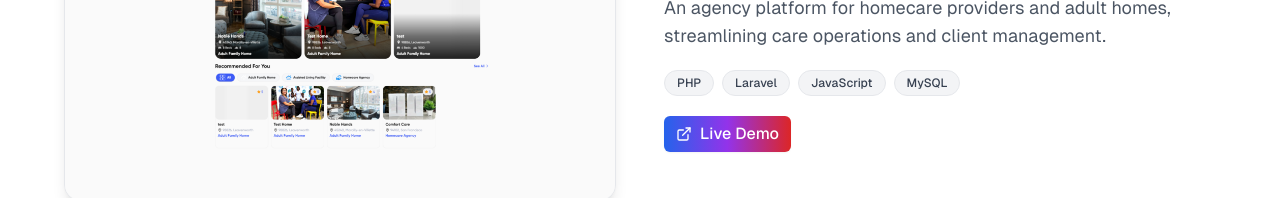
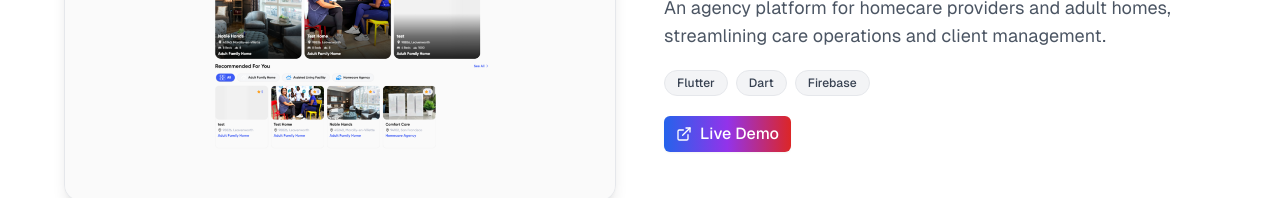
Before and after one commit to Richard-Abraham/modern-web-portfolio, a Next.js app: page / in a window 1280 px wide. Shown: the part 3764-3962 px from the top of the page. Built offline with nearby package versions, Linux system fonts and the light colour scheme.

Commit message:
Update tech stacks: Nobuk (Flutter+Python), Caresoko (Flutter)

```diff
--- a/app/components/Projects.tsx
+++ b/app/components/Projects.tsx
@@ -30,7 +30,7 @@ const projects = [
     title: "Nobuk",
     description:
       "A collection platform for communities, enabling transparent financial management with M-Pesa and WhatsApp integration.",
-    tech: ["HTML", "CSS", "JavaScript"],
+    tech: ["HTML", "CSS", "JavaScript", "Flutter", "Python"],
     github: "",
     demo: "https://dazzling-tarsier-8456b4.netlify.app/nobuk_1",
     image: "/images/Nobuk.png",
@@ -48,7 +48,7 @@ const projects = [
     title: "Caresoko",
     description:
       "An agency platform for homecare providers and adult homes, streamlining care operations and client management.",
-    tech: ["PHP", "Laravel", "JavaScript", "MySQL"],
+    tech: ["Flutter", "Dart", "Firebase"],
     github: "",
     demo: "http://app.caresoko.com/#/welcomeScreen",
     image: "/images/caresoko.png",
```
